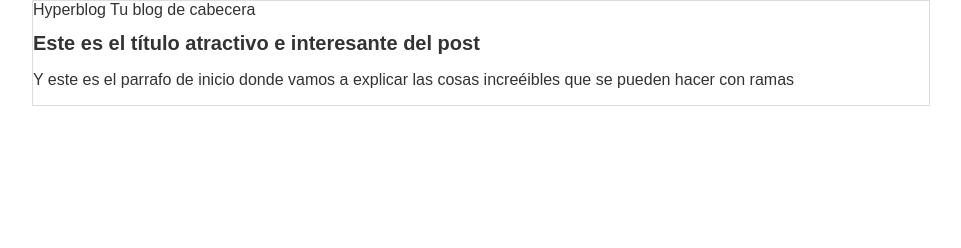
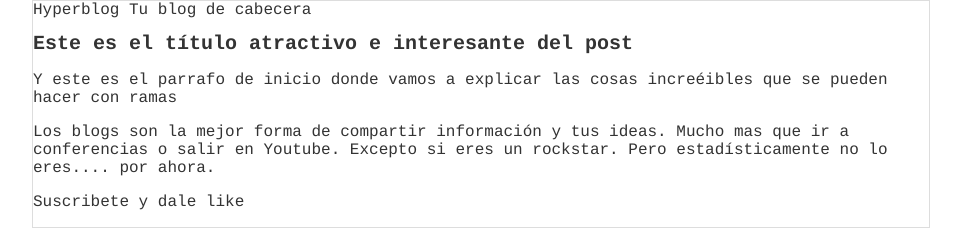
Before and after one commit to Eifront/hyperblog, a plain HTML site: page blogpost.html in a window 1280 px wide. Shown: the whole page, without its empty margins (159-1120 px from the left). Drawn offline with Linux system fonts and the light colour scheme.

Commit message:
Agregado el contenido adicional del blog y una mejor tipografica

```diff
--- a/blogpost.html
+++ b/blogpost.html
@@ -12,6 +12,8 @@ Hyperblog
 <div id="post">
 <h1>Este es el título atractivo e interesante del post</h1>
 <p>Y este es el parrafo de inicio donde vamos a explicar las cosas increéibles que se pueden hacer con ramas</p>
+<p>Los blogs son la mejor forma de compartir información y tus ideas. Mucho mas que ir a conferencias o salir en Youtube. Excepto si eres un rockstar. Pero estadísticamente no lo eres.... por ahora.</p>
+<p>Suscribete y dale like</p>
 </div>
 </div>
 </body>
--- a/css/estilos.css
+++ b/css/estilos.css
@@ -2,7 +2,7 @@ body
 {
     color: #333;
     text-align: center;
-    font-family: Arial;
+    font-family: 'Courier';
     font-size: 16px;
     margin: 0;
     padding: 0;
```
